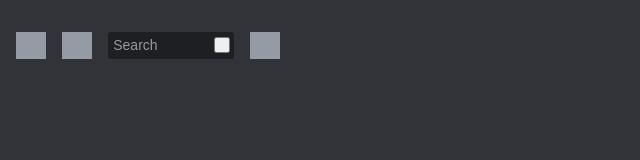
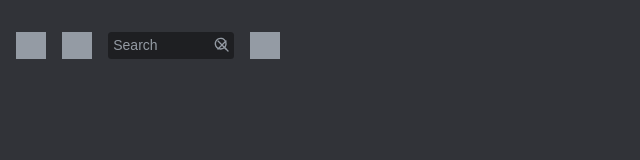
Before and after one commit to Annie-Huang/discord-search-input-css, a website: page index.html in a window 1280 px wide. Shown: the full height of the page, 0-640 px from the left. Drawn offline with Linux system fonts and the light colour scheme.

Commit message:
Reset agent style for <button> component

```diff
--- a/style.css
+++ b/style.css
@@ -69,4 +69,10 @@ body {
   right: 0.25rem;
   top: 50%;
   translate: 0 -50%;
+  color: var(--foreground-color-dark);
 }
+
+button {
+  all: unset; /* remove all agent styles for buttons */
+  cursor: pointer;
+}
```
